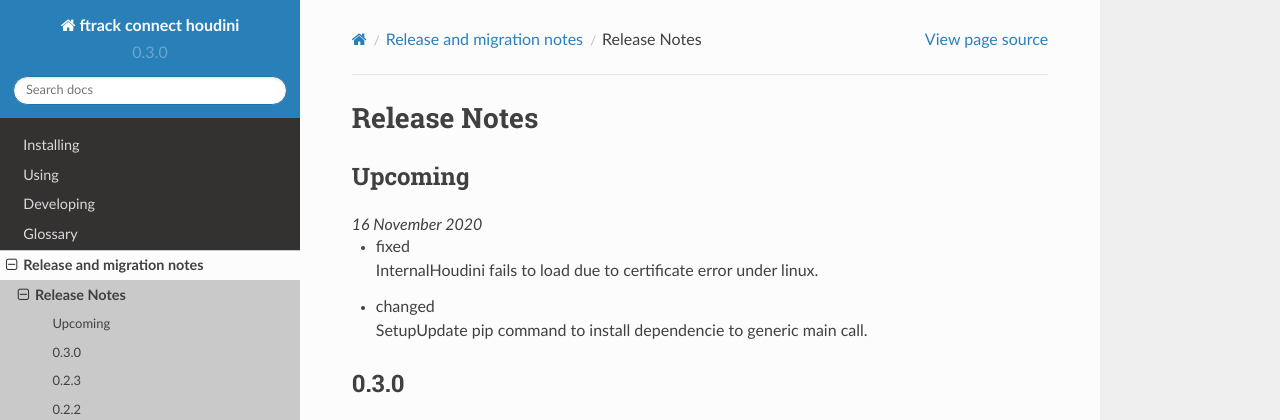
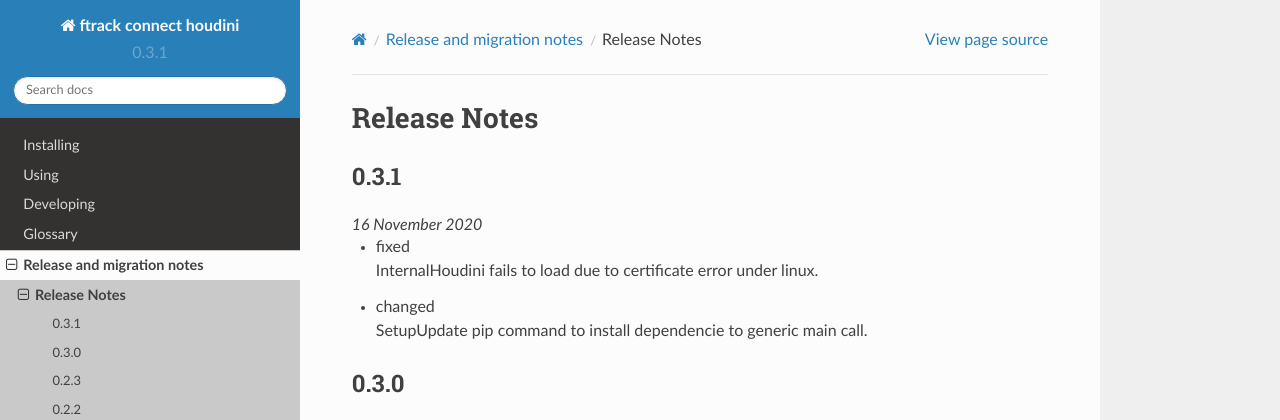
Before and after one commit to ftrackhq/ftrack-connect-houdini, a Sphinx documentation site: the page built from doc/release/release_notes.rst, in a window 1280 px wide and 900 px high. Shown: the top 420 px of the window. Built offline with Sphinx 7.4.7 and the Read the Docs theme 2.0.0, drawn with Linux system fonts in a browser that asks for light colours.

Commit message:
bump patch version update release notes

```diff
--- a/doc/release/release_notes.rst
+++ b/doc/release/release_notes.rst
@@ -7,7 +7,8 @@
 Release Notes
 *************
 
-.. release:: Upcoming
+.. release:: 0.3.1
+    :date: 2020-11-16
 
     .. change:: fixed
         :tags: Internal
--- a/source/ftrack_connect_houdini/_version.py
+++ b/source/ftrack_connect_houdini/_version.py
@@ -1 +1 @@
-__version__ = '0.3.0'
+__version__ = '0.3.1'
```
